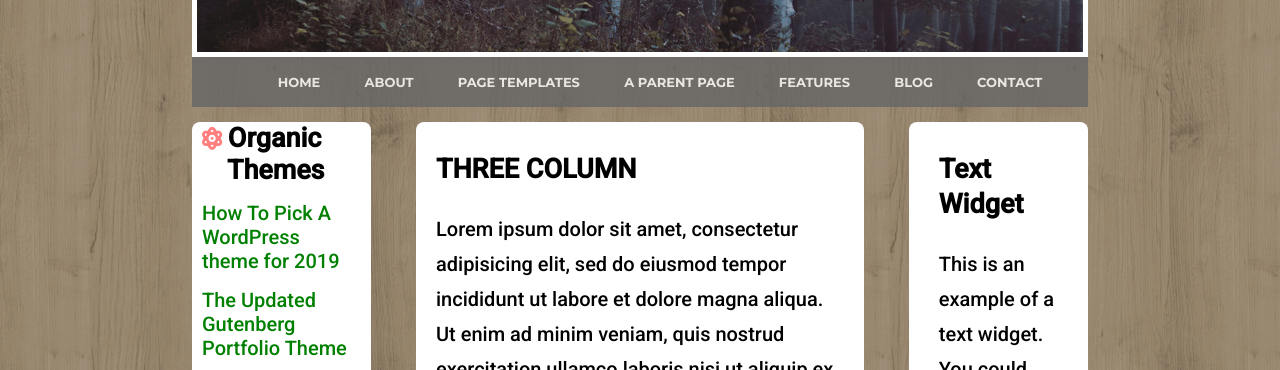
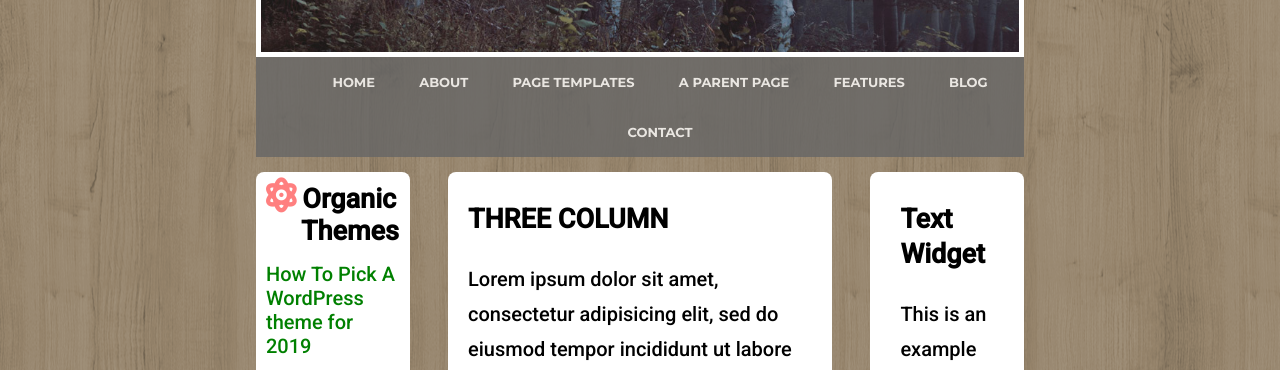
Before and after one commit to GerardoPagliarulo/htmlcss-struttura-wp, a plain HTML site: page index.html in a window 1280 px wide. Shown: the part 353-723 px from the top of the page. Drawn offline with Linux system fonts and the light colour scheme.

Commit message:
Modifiche Icona

```diff
--- a/style/style.css
+++ b/style/style.css
@@ -4,7 +4,7 @@
 }
 
 body {
-  width: 70%;
+  width: 60%;
   margin: 50px auto;
   background-image: url('../image/background-pagina.png');
   background-position: center;
@@ -17,7 +17,6 @@ body {
 
  .testata {
    margin-bottom: 15px;
-
  }
 
 .immagine-testata {
@@ -94,16 +93,18 @@ body {
 
 .titolo-cln-sinistra {
   display: inline-block;
-  font-size: 27;px;
+  font-size: 27px;
 }
 
 .titolo-cln-sinistra:nth-child(3) {
   margin-bottom: 15px;
-  margin-left: 25px;
+  margin-left: 35px;
 }
 
 .icona {
   color: rgba(255, 0, 0, 0.5);
+  font-size: 35px;
+  margin-top: 5px;
 }
 
 .argomento-cln-sinistra > p {
```
